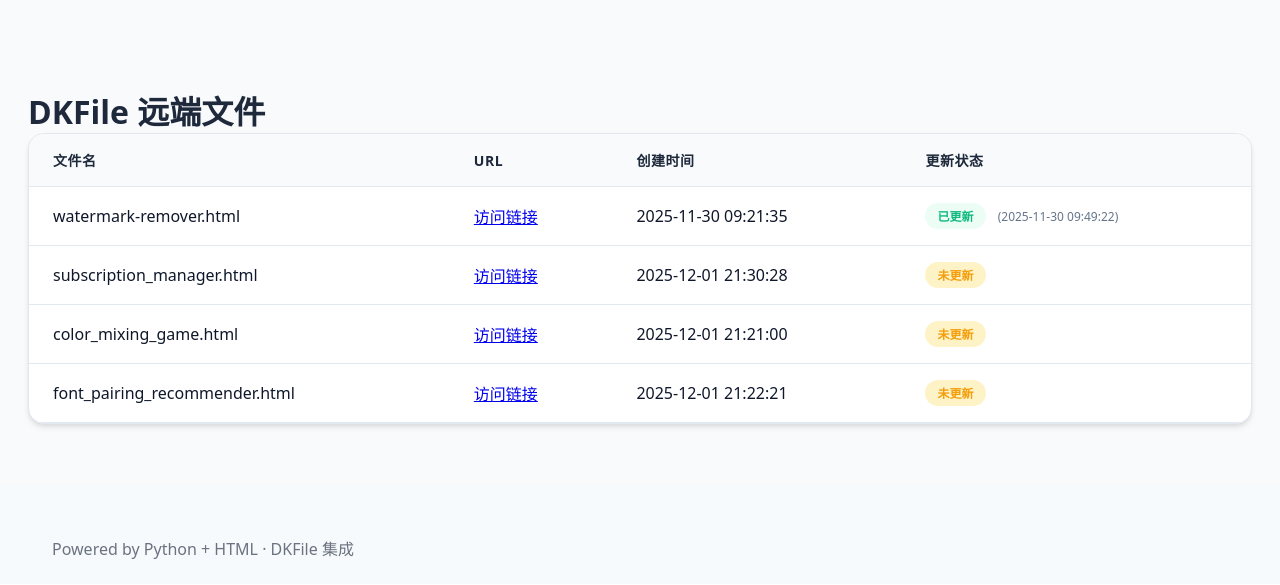
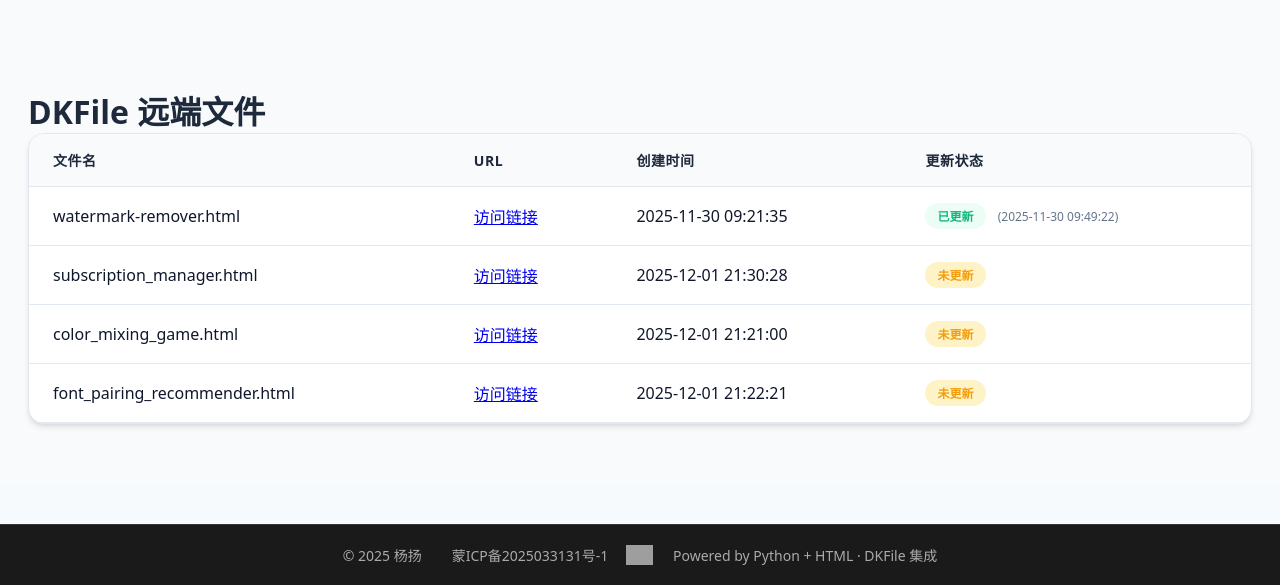
Before and after one commit to Yangyang178/yytoolssote, a Flask app: page / in a window 1280 px wide. Shown: the part 2192-2777 px from the top of the page. Before the commit the page ends 2751 px from the top, so only its background shows below. Run offline with Flask 3, Linux system fonts and the light colour scheme; data comes from the database, SQL or seed files in the repository; data that the repository does not hold is empty; grey boxes are pictures that could not be loaded.

Commit message:
Add search clear button and update footer copyright

```diff
--- a/templates/base.html
+++ b/templates/base.html
@@ -211,9 +211,63 @@
     margin: 0 auto;
     padding: 28px;
   }
+
+  /* 页脚样式 */
+  .site-footer {
+    background: #1a1a1a;
+    color: #ffffff;
+    padding: 20px 0;
+    margin-top: 40px;
+    border-top: 1px solid #333;
+  }
+
+  .site-footer .container {
+    max-width: 1200px;
+    margin: 0 auto;
+    padding: 0 20px;
+  }
+
+  .footer-content {
+    display: flex;
+    justify-content: center;
+    align-items: center;
+    gap: 20px;
+    flex-wrap: wrap;
+    font-size: 14px;
+    color: #aaa;
+  }
+
+  .footer-content a {
+    color: #aaa;
+    text-decoration: none;
+    transition: color 0.3s ease;
+  }
+
+  .footer-content a:hover {
+    color: #fff;
+  }
+
+  .copyright {
+    margin-right: 10px;
+  }
+
+  .icp-info {
+    display: flex;
+    align-items: center;
+    gap: 10px;
+  }
   </style>
   <footer class="site-footer">
-    <div class="container">Powered by Python + HTML · DKFile 集成</div>
+    <div class="container">
+      <div class="footer-content">
+        <div class="copyright">© 2025 杨扬</div>
+        <div class="icp-info">
+          <a href="https://beian.miit.gov.cn/" target="_blank" rel="noopener noreferrer">蒙ICP备2025033131号-1</a>
+          <img src="https://beian.miit.gov.cn/images/ghs.png" alt="公安备案" style="margin-left: 8px; vertical-align: middle; height: 20px;">
+        </div>
+        <div class="powered-by">Powered by Python + HTML · DKFile 集成</div>
+      </div>
+    </div>
   </footer>
 </body>
 </html>
```
Also changed, not shown: templates/index.html (+84 -2 lines).
